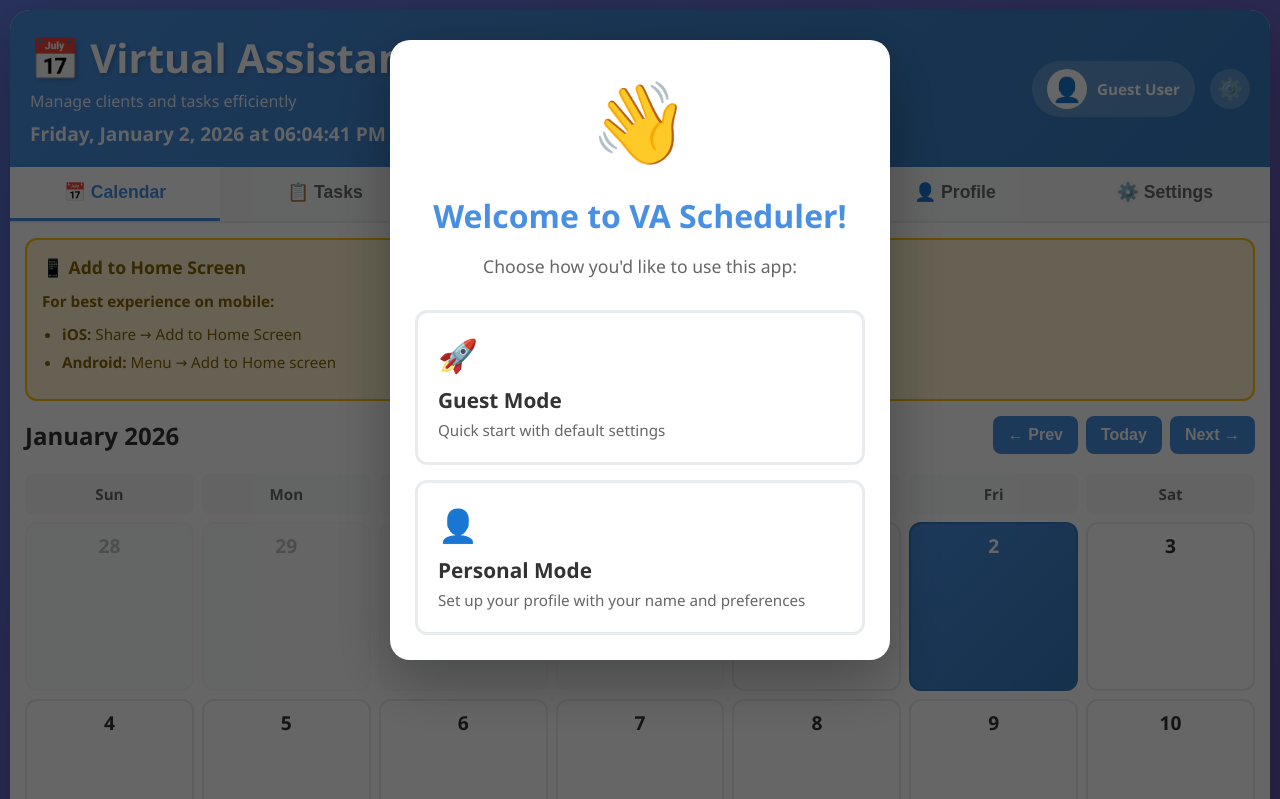
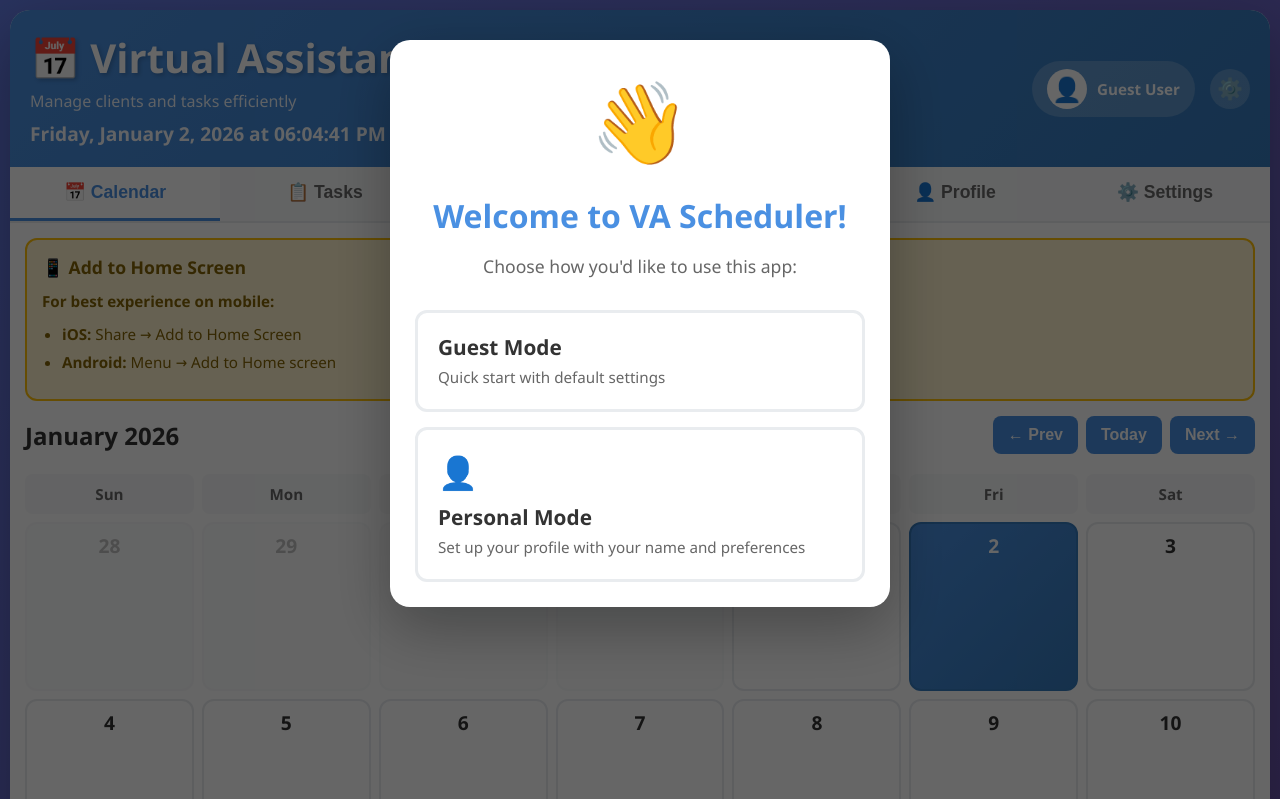
Before and after one commit to Teng-0822/Scheduler, a plain HTML site: page index.html in a window 1280 px wide. Shown: the top 799 px of the page. Drawn offline with Linux system fonts and the light colour scheme.

Commit message:
Update index.html

```diff
--- a/index.html
+++ b/index.html
@@ -32,7 +32,7 @@
                 <div class="header-right">
                     <div class="profile-section" onclick="openProfileModal()">
                         <div class="profile-avatar" id="headerAvatar">👤</div>
-                        <div class="profile-name" id="headerName">Guest User</div>
+                        <div class="profile-name" id="headerName"> User</div>
                     </div>
                     <button class="settings-btn" onclick="openSettingsModal()">⚙️</button>
                 </div>
@@ -228,8 +228,7 @@
             <h2>Welcome to VA Scheduler!</h2>
             <p>Choose how you'd like to use this app:</p>
             <div class="mode-buttons">
-                <div class="mode-btn" onclick="selectMode('guest')">
-                    <div class="mode-btn-icon">🚀</div>
+                <div class="mode-btn" onclick="selectMode('')">
                     <div class="mode-btn-title">Guest Mode</div>
                     <div class="mode-btn-desc">Quick start with default settings</div>
                 </div>
```
